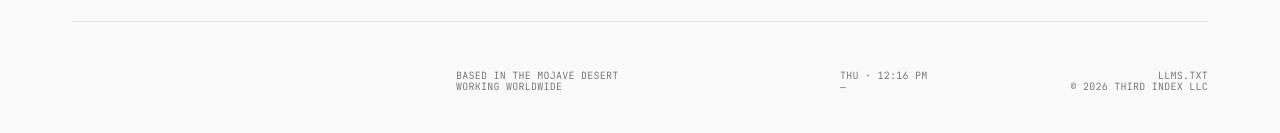
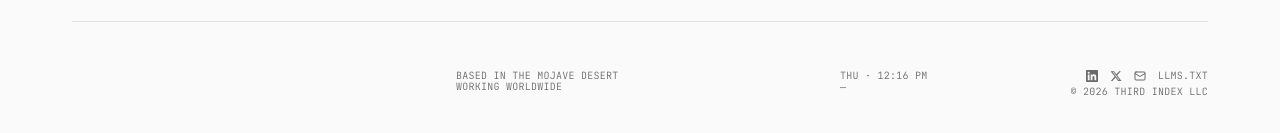
Before and after one commit to thirdindexco/site, a Next.js app: page / in a window 1280 px wide. Shown: the part 8355-8488 px from the top of the page. Built offline with nearby package versions, Linux system fonts and the light colour scheme; no server answers.

Commit message:
ad footer links

```diff
--- a/app/_components/SiteFooter.tsx
+++ b/app/_components/SiteFooter.tsx
@@ -42,19 +42,74 @@
         <FooterWeather />
       </div>
 
-      <p
+      <div
         data-anim="footer"
         className="col-span-6 pt-12 text-right font-mono text-2xs font-light uppercase tracking-wide opacity-60 md:col-span-2 md:col-start-11 md:pt-0"
       >
+        <div className="flex items-center justify-end gap-3">
+          <a
+            href="https://www.linkedin.com/company/thirdindex/"
+            target="_blank"
+            rel="noopener noreferrer"
+            aria-label="LinkedIn"
+            className="transition-opacity hover:opacity-100"
+          >
+            <svg
+              width="12"
+              height="12"
+              viewBox="0 0 24 24"
+              fill="currentColor"
+              aria-hidden="true"
+            >
+              <path d="M20.45 20.45h-3.55v-5.57c0-1.33-.02-3.04-1.85-3.04-1.85 0-2.14 1.45-2.14 2.94v5.67H9.36V9h3.41v1.56h.05c.47-.9 1.64-1.85 3.37-1.85 3.6 0 4.27 2.37 4.27 5.45v6.29zM5.34 7.43a2.06 2.06 0 1 1 0-4.12 2.06 2.06 0 0 1 0 4.12zM7.12 20.45H3.56V9h3.56v11.45zM22.22 0H1.77C.79 0 0 .77 0 1.72v20.56C0 23.23.79 24 1.77 24h20.45c.98 0 1.78-.77 1.78-1.72V1.72C24 .77 23.2 0 22.22 0z" />
+            </svg>
+          </a>
+          <a
+            href="https://x.com/thirdindex_"
+            target="_blank"
+            rel="noopener noreferrer"
+            aria-label="X"
+            className="transition-opacity hover:opacity-100"
+          >
+            <svg
+              width="12"
+              height="12"
+              viewBox="0 0 24 24"
+              fill="currentColor"
+              aria-hidden="true"
+            >
+              <path d="M18.244 2.25h3.308l-7.227 8.26 8.502 11.24H16.17l-5.214-6.817L4.99 21.75H1.68l7.73-8.835L1.254 2.25H8.08l4.713 6.231 5.45-6.231zm-1.161 17.52h1.833L7.084 4.126H5.117l11.966 15.644z" />
+            </svg>
+          </a>
+          <a
+            href="mailto:info@thirdindex.co"
+            aria-label="Email"
+            className="transition-opacity hover:opacity-100"
+          >
+            <svg
+              width="12"
+              height="12"
+              viewBox="0 0 24 24"
+              fill="none"
+              stroke="currentColor"
+              strokeWidth="2"
+              strokeLinecap="round"
+              strokeLinejoin="round"
+              aria-hidden="true"
+            >
+              <rect x="2" y="4" width="20" height="16" rx="2" />
+              <path d="m22 7-10 6L2 7" />
+            </svg>
+          </a>
           <a
             href="/llms.txt"
             className="transition-opacity hover:opacity-100"
           >
             llms.txt
           </a>
-        <br />
-        © 2026 third index llc
-      </p>
+        </div>
+        <p className="pt-1">© 2026 third index llc</p>
+      </div>
     </footer>
   );
 }
```
Lines whose indentation alone changed are shown as unchanged.
